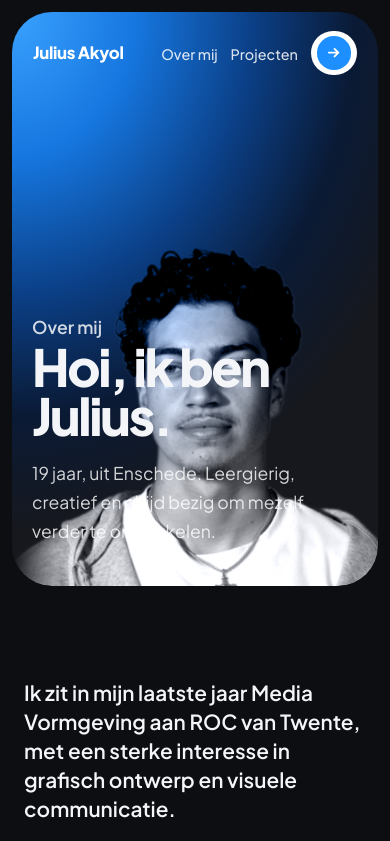
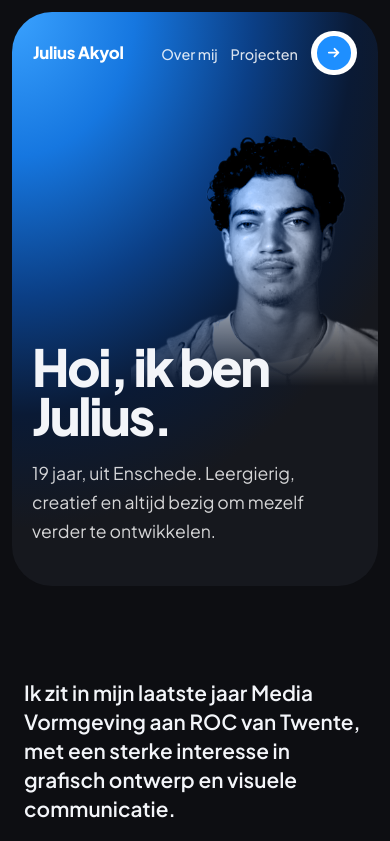
Before and after one commit to Juliusdesign-007/Portfolio, a plain HTML site: page over-mij.html in a window 390 px wide. Shown: the top 841 px of the page. Drawn offline with Linux system fonts and the light colour scheme.

Commit message:
Over mij: label boven titel weg, foto op mobiel leesbaarder geplaatst
Co-Authored-By: Claude Opus 5.5 <noreply@anthropic.com>
Claude-Session: https://claude.ai/code/session_01TdDV6iSJN61b8wbv6ziyvz

```diff
--- a/over-mij.html
+++ b/over-mij.html
@@ -33,7 +33,6 @@
     <section class="page-head">
       <img class="page-head__photo anim-photo" src="img/julius-cut.webp" alt="" width="904" height="904">
       <div class="page-head__inner">
-        <p class="eyebrow anim-up" style="--d:100">Over mij</p>
         <h1 class="anim-up" style="--d:200">Hoi, ik ben Julius.</h1>
         <p class="anim-up" style="--d:380"><span id="age">19</span> jaar, uit Enschede. Leergierig, creatief en altijd bezig om mezelf verder te ontwikkelen.</p>
       </div>
--- a/style.css
+++ b/style.css
@@ -676,6 +676,17 @@ h1, h2, h3 { margin: 0; line-height: 1.1; letter-spacing: -0.02em; }
   .hero__services { grid-template-columns: 1fr; gap: 0.6rem; }
   .hero__services li { display: flex; gap: 0.75rem; align-items: baseline; }
 
+  /* Subpagina-foto op mobiel rechtsboven, vervaagt naar onder zodat tekst leesbaar blijft */
+  .page-head__photo {
+    top: 4.75rem;
+    bottom: auto;
+    right: -14%;
+    height: 52%;
+    opacity: 0.7;
+    -webkit-mask-image: linear-gradient(to bottom, #000 55%, transparent 100%);
+    mask-image: linear-gradient(to bottom, #000 55%, transparent 100%);
+  }
+
   .xp__item { grid-template-columns: 1fr auto; gap: 0.3rem 1rem; padding-inline: 0.25rem; }
   .xp__years { font-size: 1.1rem; }
   .xp__body { grid-column: 1 / -1; grid-row: 2; }
```
